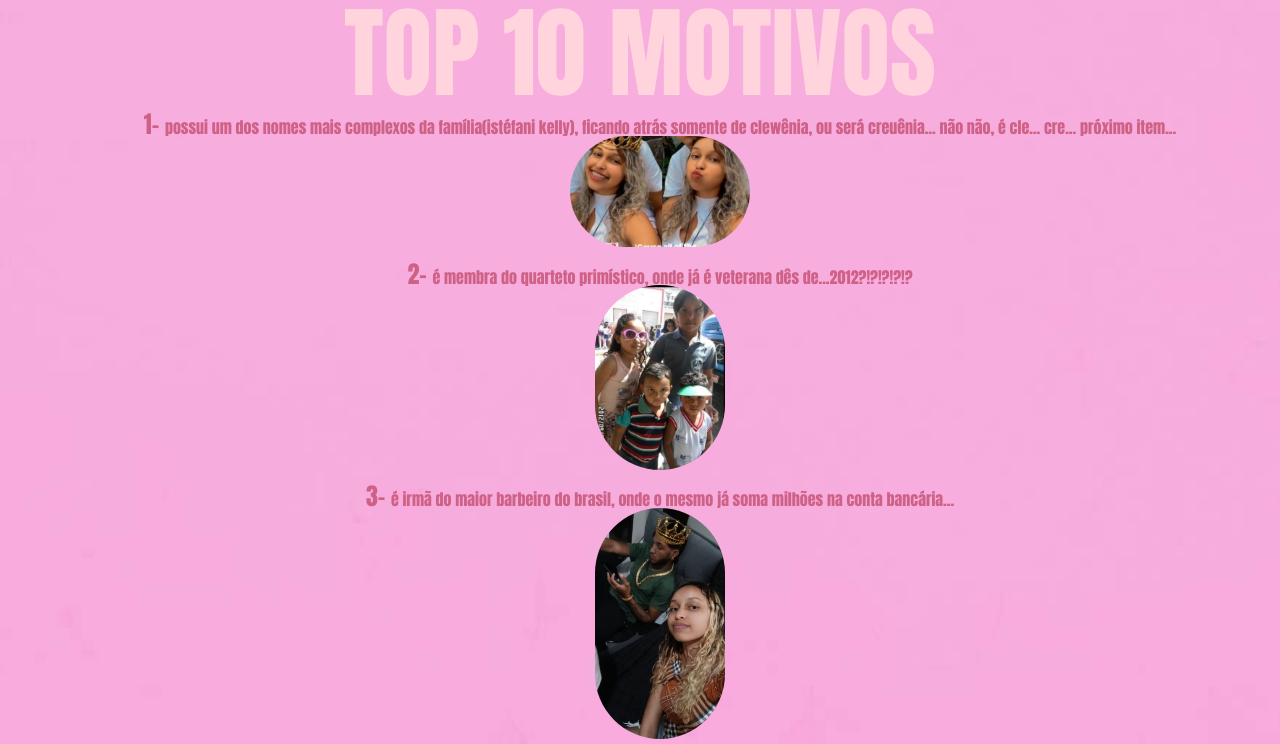
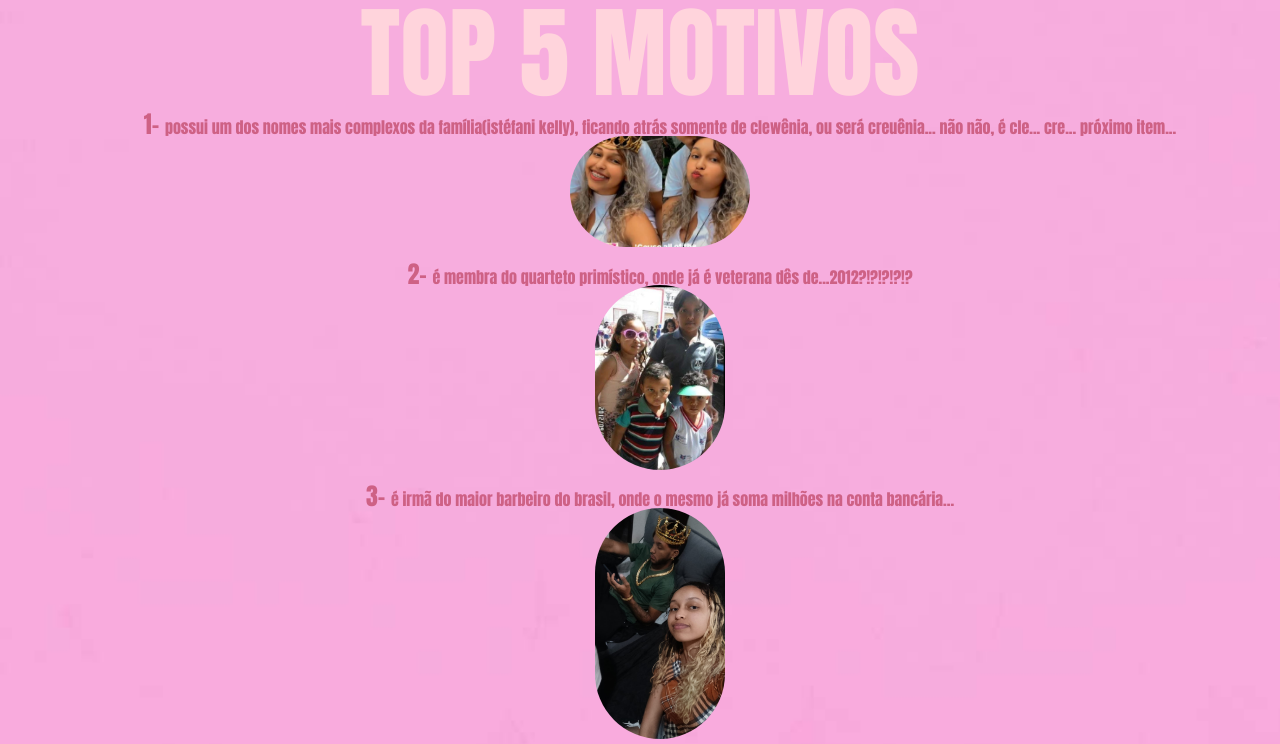
Before and after one commit to antoniohenzotiburtinodemorais-source/antoniohenzotiburtinodemorais-source.github.io, a plain HTML site: page tef2.html in a window 1280 px wide. Shown: the top 744 px of the page. Drawn offline with Linux system fonts and the light colour scheme.

Commit message:
Update tef2.html

```diff
--- a/tef2.html
+++ b/tef2.html
@@ -8,7 +8,7 @@
     <link rel='stylesheet' type='text/css' media='screen' href='css.css'>
 </head>
 <body>
-    <center><a class="text">TOP 10 MOTIVOS</a>
+    <center><a class="text">TOP 5 MOTIVOS</a>
     <ol class="img" style="font-family: Impact, Haettenschweiler, 'Arial Narrow Bold', sans-serif;">
         <a style="font-size: x-large;">1-  </a>possui um dos nomes mais complexos da família(istéfani kelly), ficando atrás somente de clewênia, ou será creuênia... não não, é cle... cre... próximo item...<br>
         <img style="width: 180px;" src="tef cokm coroa.png">
@@ -31,4 +31,5 @@
     </ol></center><br>
     <center><a href="https://www.youtube.com/watch?v=ei2-RjJDBHc&list=RDei2-RjJDBHc&start_radio=1&ab_channel=GalinhaPintadinha"><img class="img" style="width: 200px;" src="party-hat-watercolor-icon.png"></a></center>
 </body>
+
 </html>
```
